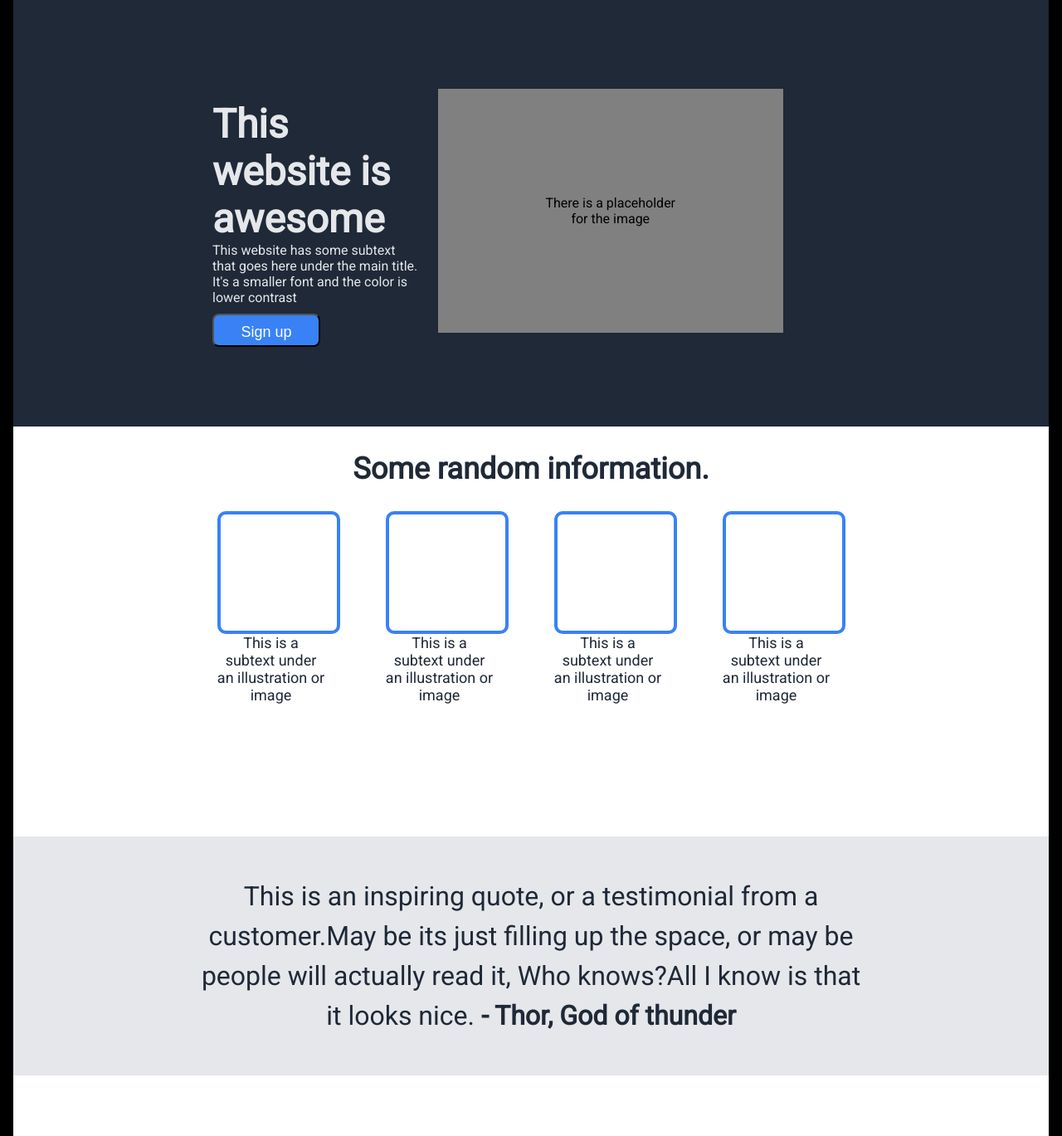
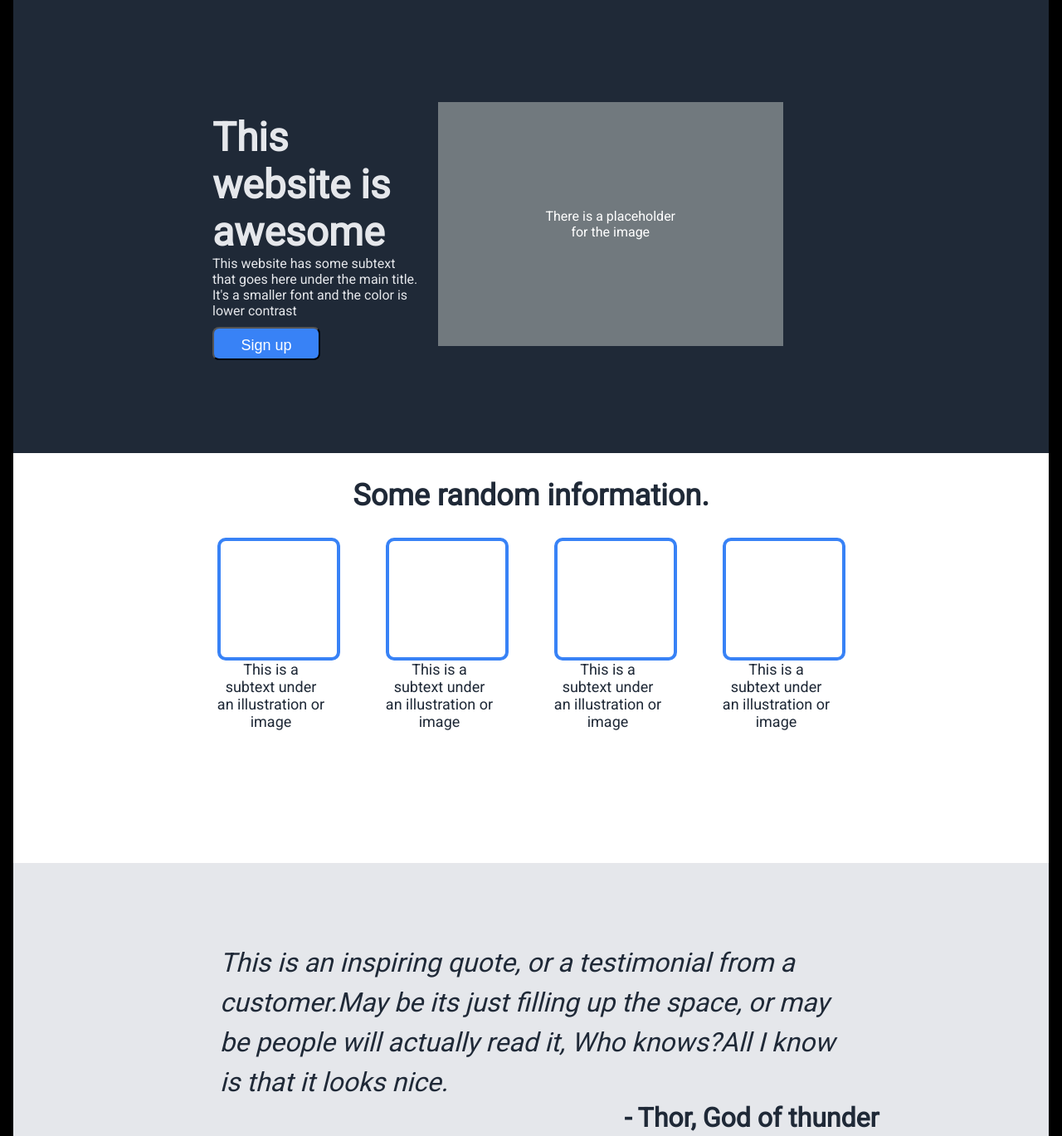
Before and after one commit to VaishnaviMamaledeshpande/The-Odin-Project-CSS-Assignment, a plain HTML site: page index.html in a window 1280 px wide. Shown: the part 80-1449 px from the top of the page at 83% size. Drawn offline with Linux system fonts and the light colour scheme.

Commit message:
Updated  html and css files

```diff
--- a/index.html
+++ b/index.html
@@ -63,12 +63,16 @@
         <div class="quote">
             <div class="quoteline">
 
-            <p>This is an inspiring quote, or a testimonial from
+            <p style="font-style: italic;font-size: 2rem;">This is an inspiring quote, or a testimonial from
                 a customer.May be its just filling up the space, or may be people will actually read it,
                 Who knows?All I know is that it looks nice.
-                <strong>- Thor, God of thunder</strong>
+                 </p>
+                 </div>
+                 <p>
+
+                     <span style="white-space: pre;">                                                                   <strong>- Thor, God of thunder</strong></span>
             </p>
-            </div>
+
         </div>
 
         <div class="action">
--- a/style.css
+++ b/style.css
@@ -26,9 +26,10 @@
 .logo{
     color:#FAF9F8;
     font-size: 24px;
-    font-weight:bolder;
+    font-weight:900;
     font-style:normal;
     padding-left: 15rem;
+
 
 }
 
@@ -36,7 +37,7 @@
     display:flex;
     justify-content: space-between;;
     align-items: center;
-    gap: 20px;
+    gap: 24px;
     margin:0;
 
 }
@@ -66,8 +67,8 @@
     gap: 20px;
     margin:2rem 0;
     padding-left: 15rem;
-    padding-bottom: 4rem;
-    padding-top: 4rem;
+    padding-bottom: 5rem;
+    padding-top: 5rem;
 
 }
 .description{
@@ -83,8 +84,8 @@
 }
 .main_image{
     padding-right: 4rem;
-    background-color: grey;
-    color:black;
+    background-color: #71797E;
+    color:white;
     text-align: center;
     padding: 8rem;
     margin-right: 20rem;
@@ -145,29 +146,27 @@
 
 
 .quote{
-    background-color: #E5E7Eb;
-  padding: 3rem 1rem;
+  background-color: #E5E7Eb;
+  padding: 6rem 1rem;
   width: 100%;           /* Ensure full width */
   box-sizing: border-box; /* So padding doesn't add to width */
   /* Remove flex related styles if any */
   display: block;         /* Or just remove 'display:flex' */
   text-align: center;
+  font-size: 32px;
 
 
 }
 .quoteline{
 
-  max-width: 800px;      /* limit text width */
+  max-width: 750px;      /* limit text width */
   margin: 0 auto;        /* center horizontally */
-  text-align: center;    /* center text inside the block */
+  text-align:left;    /* center text inside the block */
   line-height: 1.5;
-  font-size: 32px;
-  font-weight: 300;
+  font-size: 36px;
   color: #1F2937;
 }
-p strong {
-  font-weight: bold !important;
-}
+
 .action{
     display: flex;
     background-color:#3882F6 ;
```
